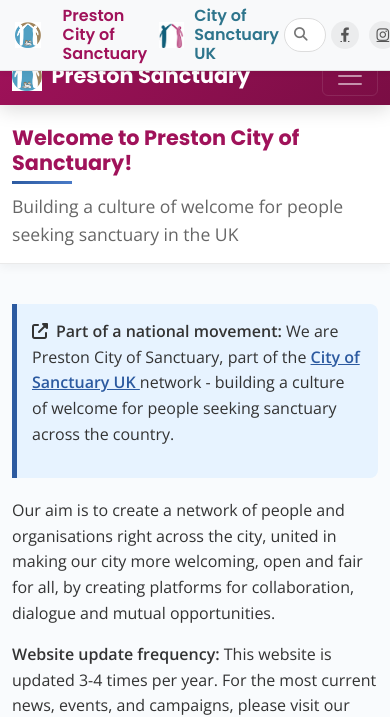
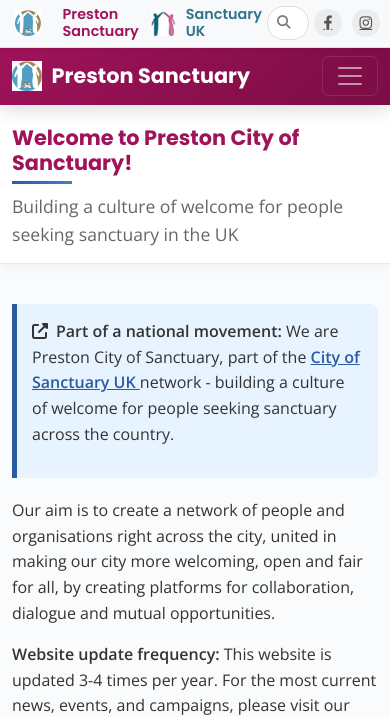
Before and after one commit to arokhlo/PrestonCityofSanctuary, a plain HTML site: page index.html in a window 390 px wide. Shown: the top 717 px of the page. Drawn offline with nearby package versions, Linux system fonts and the light colour scheme.

Commit message:
update Preston Sanctuary

```diff
--- a/index.html
+++ b/index.html
@@ -605,6 +605,10 @@
             font-size: 1rem;
         }
 
+/* Mobile text alternatives */
+.top-brand-text.short-text {
+    display: none;
+}
         /* MOBILE RESPONSIVE FIXES */
         @media (max-width: 1200px) {
             .nav-link {
@@ -682,6 +686,14 @@
             .site-logo {
                 height: 35px;
             }
+    .top-brand-text.full-text {
+        display: none;
+    }
+
+    .top-brand-text.short-text {
+        display: inline-block;
+    }
+
         }
 
         @media (max-width: 768px) {
@@ -772,6 +784,9 @@
 
             .site-logo {
                 height: 28px;
+            }
+  .top-brand-text.short-text {
+        font-size: 0.9rem; /* Slightly smaller text on very small screens */
     }
         }
 
@@ -1361,7 +1376,10 @@
             <img src="logo.png"
                  alt="Preston City of Sanctuary Logo"
                  class="site-logo">
-                <p class="top-brand-text">Preston City of Sanctuary</p>
+
+            <!-- Two versions of the text - full version (desktop) and short version (mobile) -->
+            <p class="top-brand-text full-text">Preston City of Sanctuary</p>
+            <p class="top-brand-text short-text">Preston Sanctuary</p>
 
             <!-- City of Sanctuary National Logo/Link -->
             <a href="https://cityofsanctuary.org/"
@@ -1371,7 +1389,9 @@
                 <img src="logo2.png"
                      alt="City of Sanctuary UK Logo"
                      class="site-logo">
-                    <span class="top-brand-text" style="color: #2E758C;">City of Sanctuary UK</span>
+                <!-- Two versions of the national text -->
+                <span class="top-brand-text full-text" style="color: #2E758C;">City of Sanctuary UK</span>
+                <span class="top-brand-text short-text" style="color: #2E758C;">Sanctuary UK</span>
             </a>
         </div>
 
```
Lines whose indentation alone changed are shown as unchanged.
